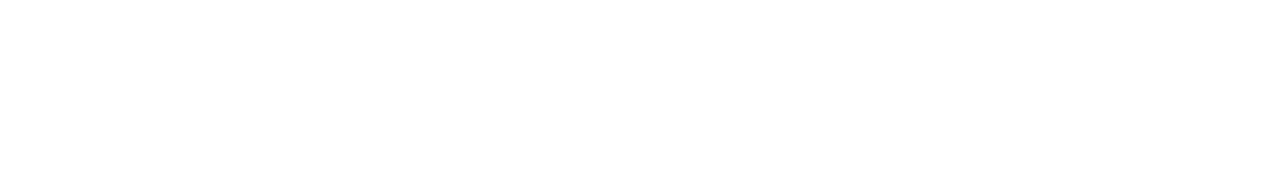
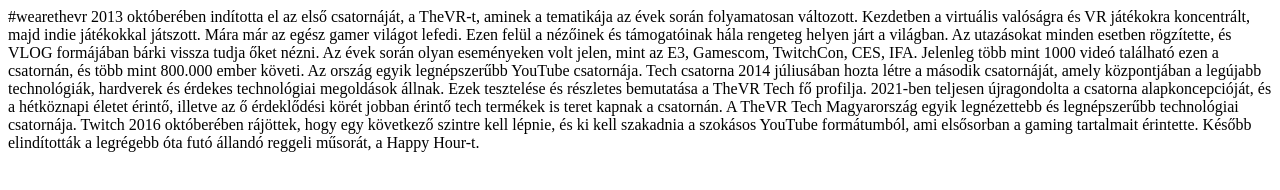
Before and after one commit to Cyri0/hires-debreceniek, a plain HTML site: page index.html in a window 1280 px wide. Drawn offline with Linux system fonts and the light colour scheme.

Commit message:
szöveg hozzáadva

```diff
--- a/index.html
+++ b/index.html
@@ -8,6 +8,16 @@
     <script defer src="thevr.js"></script>
 </head>
 <body>
+    #wearethevr
 
+    2013 októberében indította el az első csatornáját, a TheVR-t, aminek a tematikája az évek során folyamatosan változott. Kezdetben a virtuális valóságra és VR játékokra koncentrált, majd indie játékokkal játszott. Mára már az egész gamer világot lefedi. Ezen felül a nézőinek és támogatóinak hála rengeteg helyen járt a világban. Az utazásokat minden esetben rögzítette, és VLOG formájában bárki vissza tudja őket nézni. Az évek során olyan eseményeken volt jelen, mint az E3, Gamescom, TwitchCon, CES, IFA. Jelenleg több mint 1000 videó található ezen a csatornán, és több mint 800.000 ember követi. Az ország egyik legnépszerűbb YouTube csatornája.
+
+    Tech csatorna
+
+    2014 júliusában hozta létre a második csatornáját, amely központjában a legújabb technológiák, hardverek és érdekes technológiai megoldások állnak. Ezek tesztelése és részletes bemutatása a TheVR Tech fő profilja. 2021-ben teljesen újragondolta a csatorna alapkoncepcióját, és a hétköznapi életet érintő, illetve az ő érdeklődési körét jobban érintő tech termékek is teret kapnak a csatornán. A TheVR Tech Magyarország egyik legnézettebb és legnépszerűbb technológiai csatornája.
+
+    Twitch
+
+    2016 októberében rájöttek, hogy egy következő szintre kell lépnie, és ki kell szakadnia a szokásos YouTube formátumból, ami elsősorban a gaming tartalmait érintette. Később elindították a legrégebb óta futó állandó reggeli műsorát, a Happy Hour-t.
 </body>
 </html>
```
